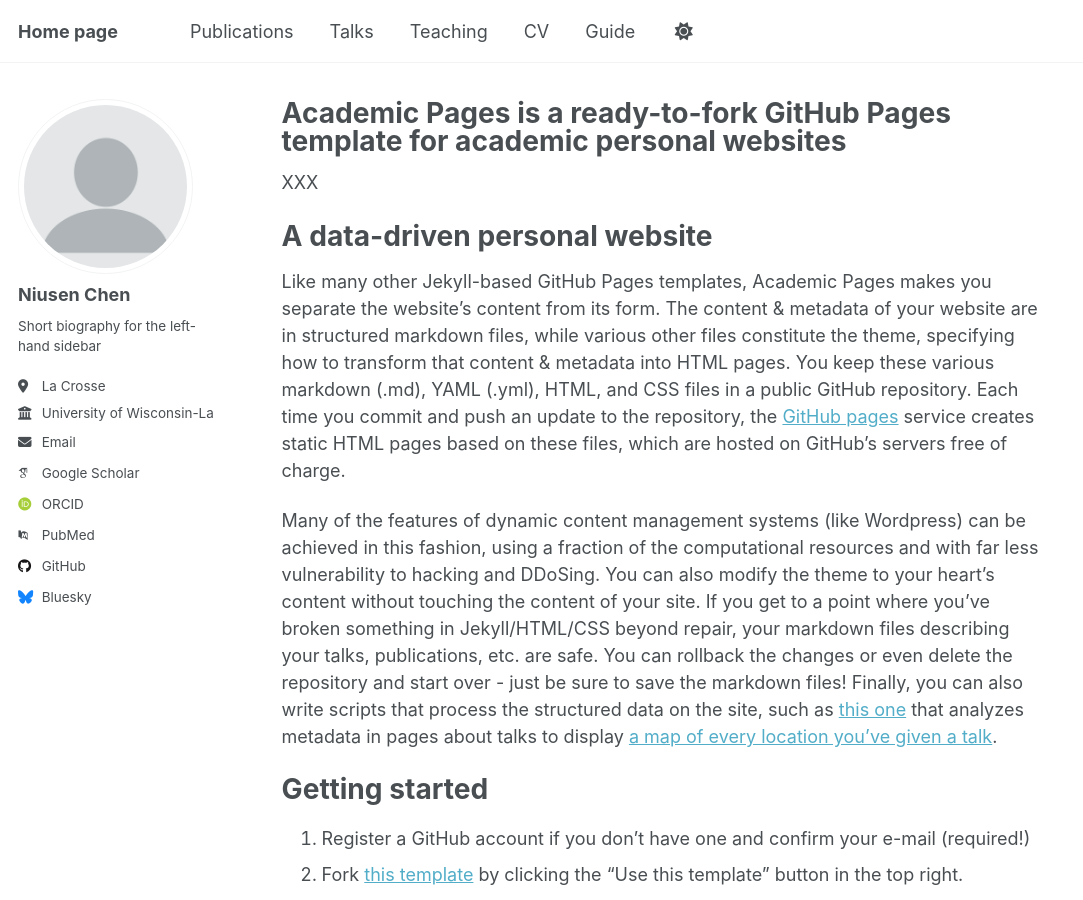
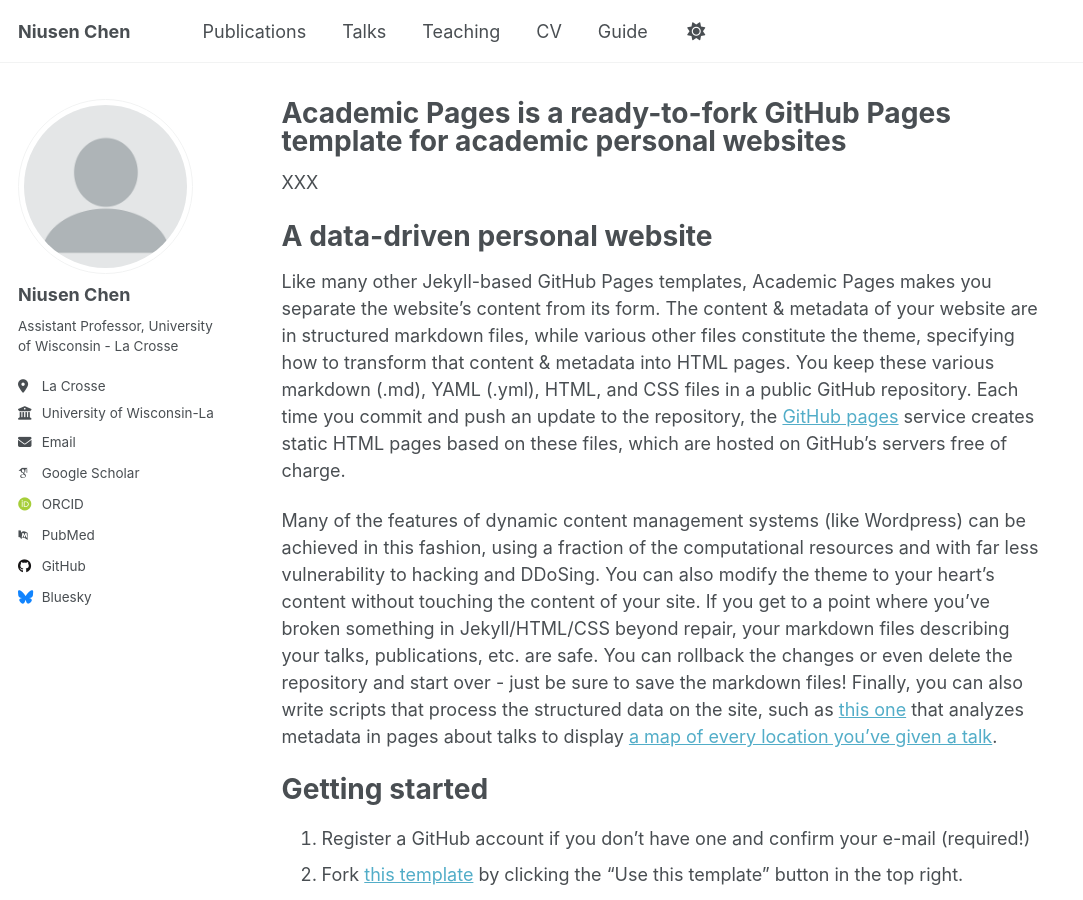
Before and after one commit to niusenc/niusenc.github.io, a Jekyll site: the page built from _pages/about.md, in a window 1280 px wide and 900 px high. Shown: the whole window, without its empty margins (0-1083 px from the left). Built offline with Jekyll 4.4.1, drawn with Linux system fonts in a browser that asks for light colours; some web fonts are replaced.

Commit message:
Update _config.yml

```diff
--- a/_config.yml
+++ b/_config.yml
@@ -9,7 +9,7 @@
 # Basic Site Settings
 locale                   : "en-US"
 site_theme               : "default"
-title                    : "Home page"
+title                    : "Niusen Chen"
 title_separator          : "-"
 name                     : &name "Niusen Chen"
 description              : &description "personal description"
@@ -25,7 +25,7 @@ author:
   avatar           : "profile.png"
   name             : "Niusen Chen"
   pronouns         : # example: "he/his"
-  bio              : "Short biography for the left-hand sidebar"
+  bio              : "Assistant Professor, University of Wisconsin - La Crosse"
   location         : "La Crosse"
   employer         : "University of Wisconsin-La Crosse"
   uri              : # URL
```
